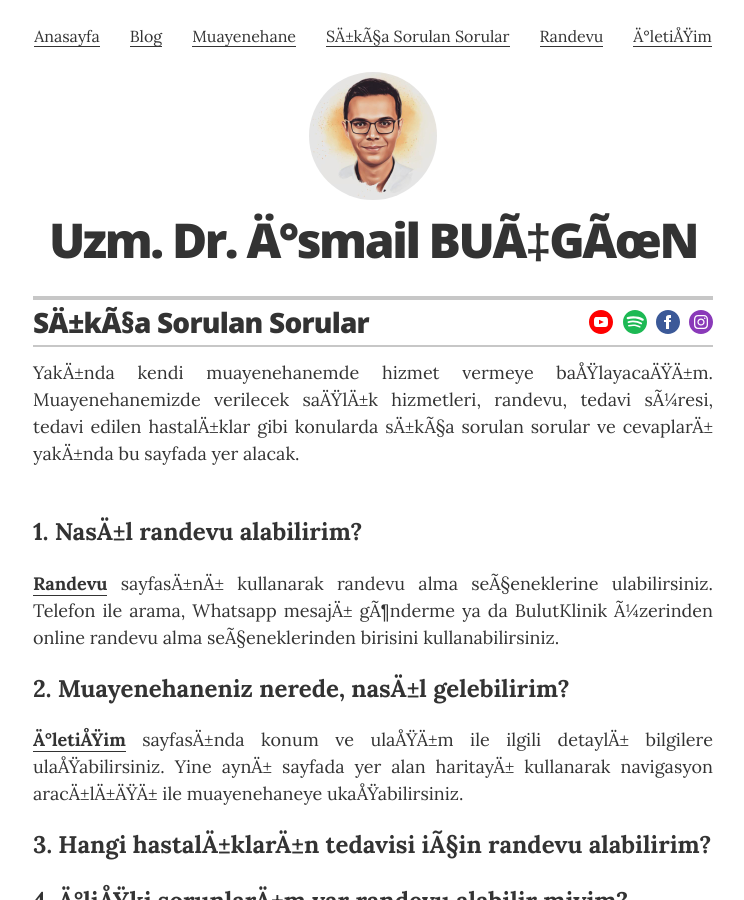
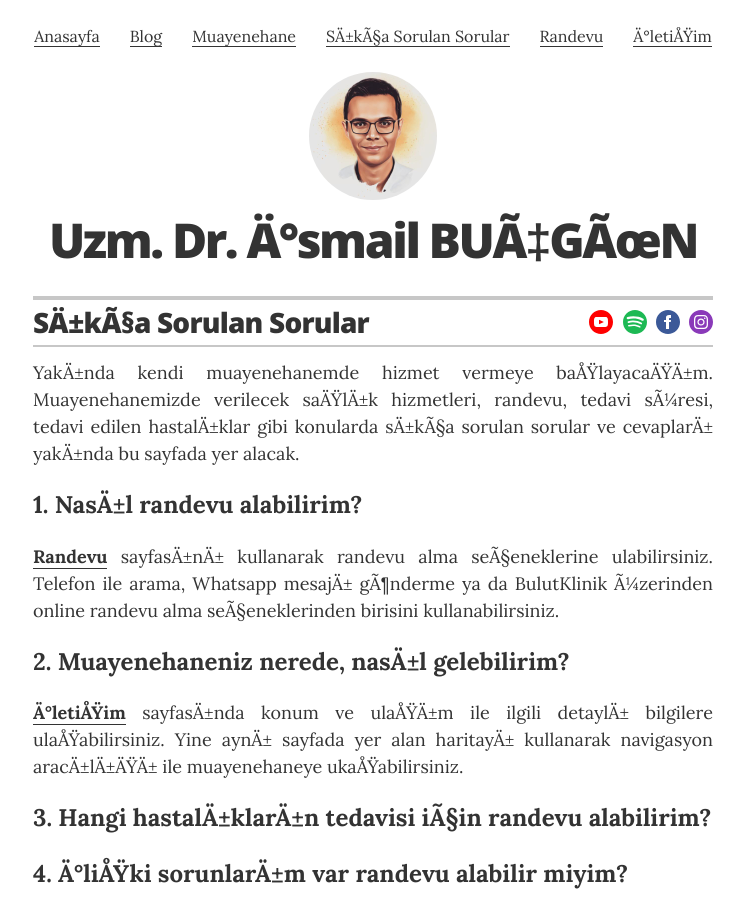
Before and after one commit to ibucgun/ibucgun.github.io, a Jekyll site: the page built from sikca-sorulan-sorular.html, in a window 1280 px wide and 900 px high. Shown: the whole window, without its empty margins (267-1011 px from the left). Built offline with Jekyll 4.4.1, drawn with Linux system fonts in a browser that asks for light colours.

Commit message:
Update sikca-sorulan-sorular.html

```diff
--- a/sikca-sorulan-sorular.html
+++ b/sikca-sorulan-sorular.html
@@ -6,7 +6,7 @@
 
 
         <div class="resume-item">
-          <p class="resume-item-copy" style="text-align: justify;font-size: 1.125rem;">Yakında kendi muayenehanemde hizmet vermeye başlayacağım. Muayenehanemizde verilecek sağlık hizmetleri, randevu, tedavi süresi, tedavi edilen hastalıklar gibi konularda sıkça sorulan sorular ve cevapları yakında bu sayfada yer alacak.<br><br>
+          <p class="resume-item-copy" style="text-align: justify;font-size: 1.125rem;">Yakında kendi muayenehanemde hizmet vermeye başlayacağım. Muayenehanemizde verilecek sağlık hizmetleri, randevu, tedavi süresi, tedavi edilen hastalıklar gibi konularda sıkça sorulan sorular ve cevapları yakında bu sayfada yer alacak.<br>
 		  </p>
 		  <h2>1. Nasıl randevu alabilirim?</h2>
 		  <p class="resume-item-copy" style="text-align: justify;font-size: 1.125rem;">
```
